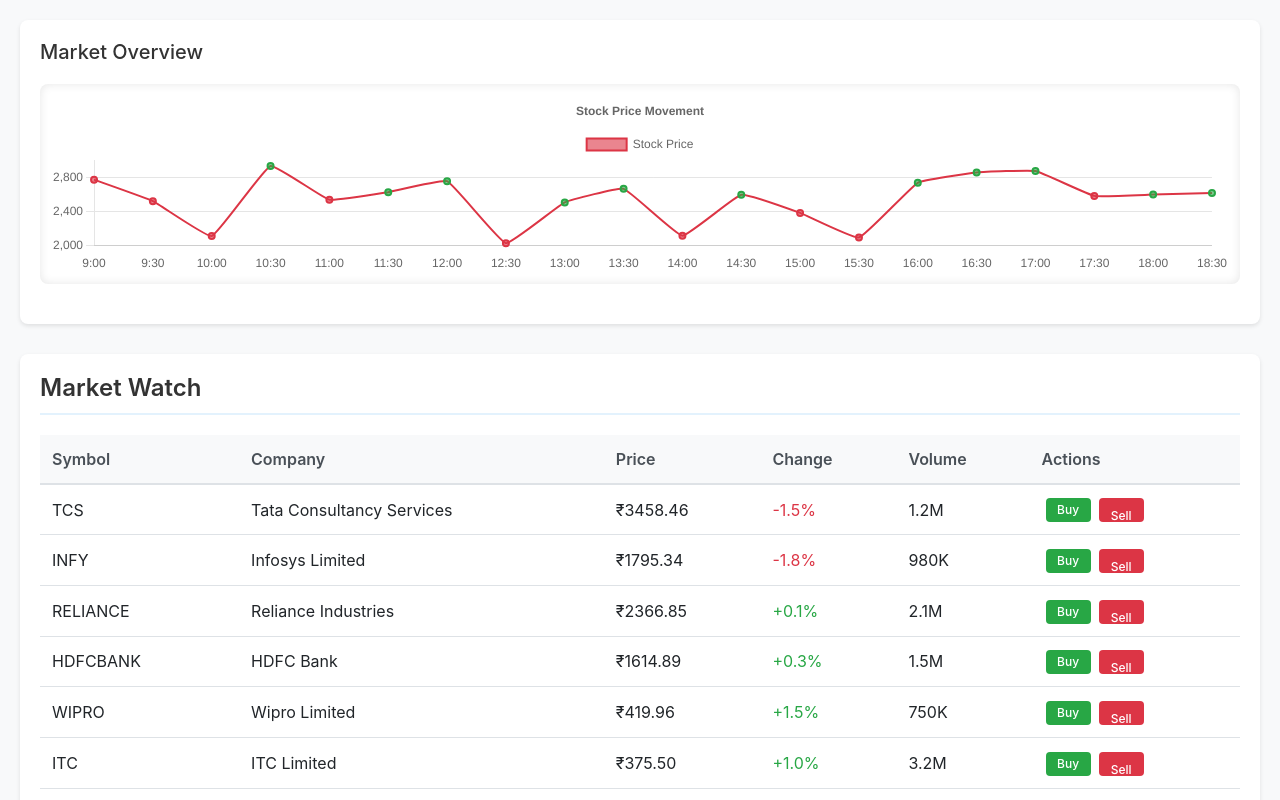
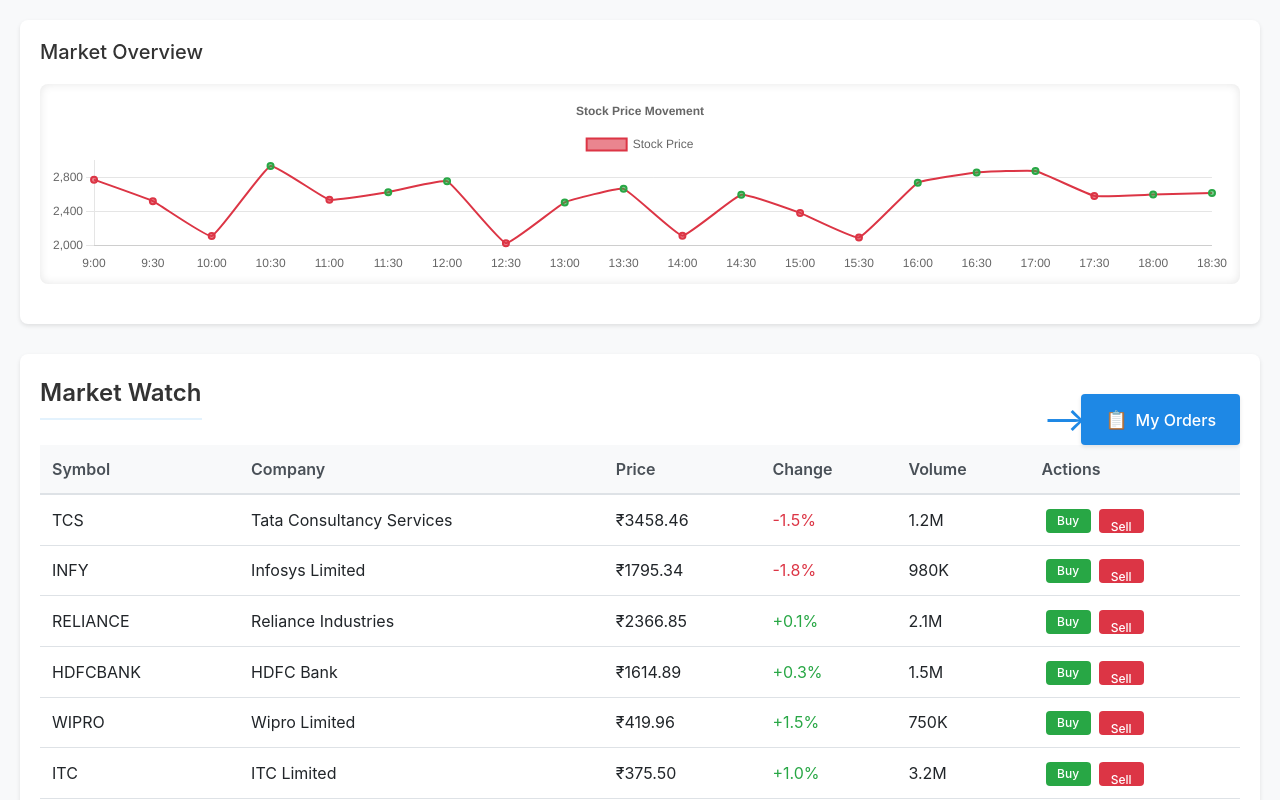
Before and after one commit to Chiranjeeb-Dash-Git/Zerodha-, a React (Create React App) app in the folder frontend/: page /Zerodha-/trading in a window 1280 px wide. Shown: the top 800 px of the page. Built offline with nearby package versions, Linux system fonts and the light colour scheme; no server answers.

Commit message:
UI: Move My Orders button to top of Market Watch

```diff
--- a/frontend/src/components/trading/TradingView.js
+++ b/frontend/src/components/trading/TradingView.js
@@ -238,7 +238,10 @@
             </div>
 
             <div className="market-watch">
-                <h2>Market Watch</h2>
+                <div style={{ display: 'flex', justifyContent: 'space-between', alignItems: 'center' }}>
+                    <h2>Market Watch</h2>
+                    <button className="my-orders-btn" onClick={() => navigate('/my-orders')}>My Orders</button>
+                </div>
                 <div className="stocks-table">
                     <table>
                         <thead>
@@ -286,7 +289,6 @@
                         </tbody>
                     </table>
                 </div>
-                <button className="my-orders-btn" onClick={() => navigate('/my-orders')}>My Orders</button>
             </div>
 
             <TradeModal
```
